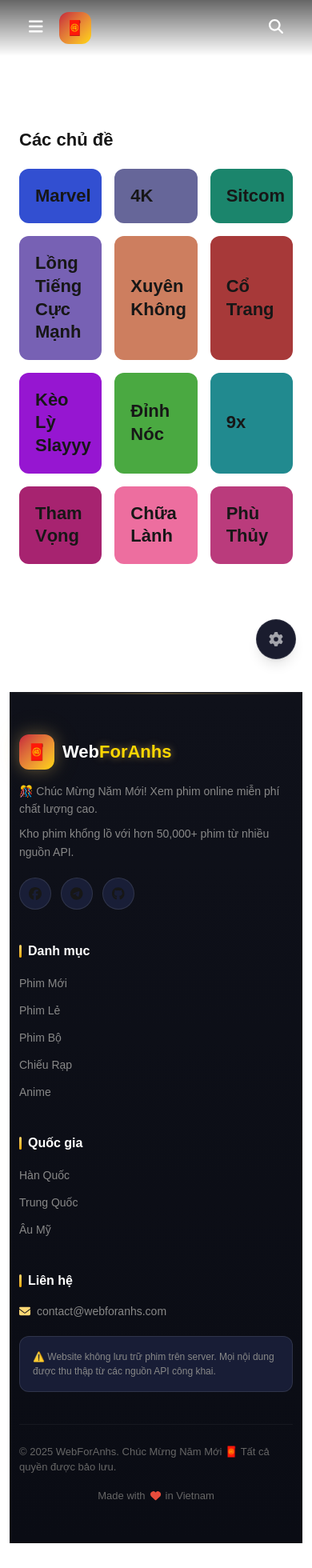
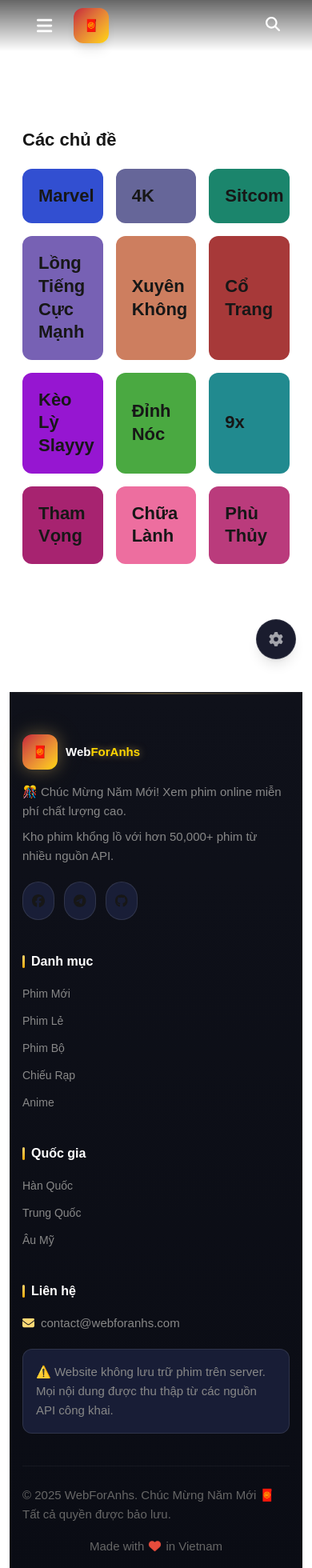
Before and after one commit to FlexDinh/webphimforAnhs, a Next.js app: page /chu-de in a window 390 px wide. Shown: the top 1960 px of the page at 80% size. Before the commit the page ends 1929 px from the top, so only its background shows below. Built offline with nearby package versions, Linux system fonts and the light colour scheme.

Commit message:
Fix: iPhone touch issues in SearchSuggestions

```diff
--- a/src/app/globals.css
+++ b/src/app/globals.css
@@ -390,12 +390,126 @@ html {
   user-select: none;
 }
 
-/* Safe area for notched phones */
+/* Safe area for notched phones (iPhone X+) */
 @supports (padding: max(0px)) {
   body {
     padding-left: max(12px, env(safe-area-inset-left));
     padding-right: max(12px, env(safe-area-inset-right));
     padding-bottom: env(safe-area-inset-bottom);
+  }
+
+  /* Fixed header safe area */
+  .header-safe {
+    padding-top: max(12px, env(safe-area-inset-top));
+  }
+}
+
+/* ======================= */
+/* IPHONE SPECIFIC STYLES  */
+/* ======================= */
+
+/* Minimum 44px touch targets for iPhone - only for interactive elements */
+@media (max-width: 768px) {
+
+  /* Interactive buttons and nav links */
+  button:not(.inline-btn),
+  [role="button"],
+  nav a,
+  .btn-primary,
+  .btn-secondary {
+    min-height: 44px;
+  }
+
+  /* Larger, more readable text */
+  body {
+    font-size: 16px;
+    -webkit-text-size-adjust: 100%;
+  }
+
+  /* Smoother scrolling */
+  * {
+    -webkit-overflow-scrolling: touch;
+  }
+
+  /* Better input styling - prevent iOS zoom */
+  input,
+  textarea,
+  select {
+    font-size: 16px !important;
+    border-radius: 12px;
+  }
+
+  /* Larger clickable areas for movie cards */
+  .movie-card {
+    touch-action: manipulation;
+  }
+
+  /* Smooth transitions for touch feedback */
+  .touch-feedback {
+    transition: transform 0.15s ease, opacity 0.15s ease;
+  }
+
+  .touch-feedback:active {
+    transform: scale(0.97);
+    opacity: 0.9;
+  }
+}
+
+/* iPhone Pro/Max specific */
+@media (max-width: 430px) {
+
+  /* Even larger touch targets for smaller screens */
+  button,
+  a,
+  [role="button"] {
+    min-height: 48px;
+  }
+
+  /* Better padding for iPhone */
+  .container {
+    padding-left: 16px !important;
+    padding-right: 16px !important;
+  }
+
+  /* Larger font for readability */
+  p,
+  span {
+    font-size: 15px;
+    line-height: 1.6;
+  }
+}
+
+/* iPhone SE / Mini specific */
+@media (max-width: 375px) {
+
+  /* Compact but still touch-friendly */
+  .container {
+    padding-left: 12px !important;
+    padding-right: 12px !important;
+  }
+}
+
+/* Prevent iOS scrolling issues */
+html {
+  scroll-behavior: smooth;
+  -webkit-overflow-scrolling: touch;
+}
+
+/* iOS-style momentum scrolling */
+.scroll-container {
+  overflow-y: auto;
+  -webkit-overflow-scrolling: touch;
+  overscroll-behavior: contain;
+}
+
+/* Hide scrollbar on iOS for cleaner look */
+@media (max-width: 768px) {
+  ::-webkit-scrollbar {
+    display: none;
+  }
+
+  * {
+    scrollbar-width: none;
   }
 }
 
--- a/src/component/Header.tsx
+++ b/src/component/Header.tsx
@@ -46,30 +46,30 @@ export default function Header() {
         } text-white`}
     >
       <div className="container max-w-[1400px] mx-auto">
-        <div className="flex items-center justify-between py-3 gap-[20px] h-[70px]">
+        <div className="flex items-center justify-between py-3 gap-[16px] h-[64px] sm:h-[70px]">
 
           {/* Logo + Mobile Menu */}
           <div className="flex items-center gap-[12px]">
             {/* Mobile menu toggle */}
             <button
               onClick={() => setOpenBarMenu(!openBarMenu)}
-              className="min-[1024px]:hidden p-2 hover:bg-white/10 rounded-lg transition-colors"
+              className="min-[1024px]:hidden p-3 min-w-[48px] min-h-[48px] flex items-center justify-center hover:bg-white/10 rounded-xl transition-colors active:scale-95"
             >
               <FontAwesomeIcon
                 icon={openBarMenu ? faXmark : faBars}
-                className="text-[20px]"
+                className="text-[22px]"
               />
             </button>
 
             {/* Logo */}
             <a
               onClick={() => router.push("/phimhay")}
-              className="cursor-pointer flex items-center gap-[8px]"
+              className="cursor-pointer flex items-center gap-[8px] active:scale-95 transition-transform"
             >
-              <div className="w-[40px] h-[40px] rounded-xl bg-gradient-to-br from-[#C41E3A] to-[#FFD700] flex items-center justify-center">
-                <span className="text-white text-[18px]">🧧</span>
+              <div className="w-[44px] h-[44px] sm:w-[40px] sm:h-[40px] rounded-xl bg-gradient-to-br from-[#C41E3A] to-[#FFD700] flex items-center justify-center shadow-lg">
+                <span className="text-white text-[20px] sm:text-[18px]">🧧</span>
               </div>
-              <span className="text-[20px] font-bold hidden sm:block">
+              <span className="text-[18px] sm:text-[20px] font-bold hidden sm:block">
                 Web<span className="text-[#FFD700]">ForAnhs</span>
               </span>
             </a>
@@ -148,7 +148,7 @@ export default function Header() {
                   setShowSuggestions(true);
                 }}
                 placeholder="Tìm phim, diễn viên..."
-                className="w-full pl-[40px] pr-[16px] py-[12px] text-[14px] placeholder-[#666] text-white rounded-full bg-white/10 border border-white/10 focus:outline-none"
+                className="w-full pl-[44px] pr-[16px] py-[14px] text-[16px] placeholder-[#666] text-white rounded-full bg-white/10 border border-white/10 focus:outline-none"
                 autoFocus
               />
               <SearchSuggestions
@@ -162,8 +162,8 @@ export default function Header() {
 
         {/* Mobile Menu */}
         {openBarMenu && (
-          <nav className="min-[1024px]:hidden pb-4 border-t border-white/10 pt-4">
-            <div className="flex flex-col gap-[4px]">
+          <nav className="min-[1024px]:hidden pb-5 border-t border-white/10 pt-4">
+            <div className="flex flex-col gap-[8px]">
               {navItems.map((item) => (
                 <a
                   key={item.path}
@@ -171,12 +171,12 @@ export default function Header() {
                     router.push(item.path);
                     setOpenBarMenu(false);
                   }}
-                  className={`px-[16px] py-[12px] rounded-xl text-[15px] cursor-pointer transition-all flex items-center gap-[10px] ${isActive(item.path)
-                    ? "bg-[#FFD875] text-black font-semibold"
-                    : "hover:bg-white/10"
+                  className={`px-[20px] py-[16px] rounded-2xl text-[17px] cursor-pointer transition-all flex items-center gap-[12px] active:scale-[0.98] ${isActive(item.path)
+                    ? "bg-gradient-to-r from-[#FFD700] to-[#f0a500] text-black font-bold shadow-lg"
+                    : "hover:bg-white/10 bg-white/5"
                     }`}
                 >
-                  {item.icon && <FontAwesomeIcon icon={item.icon} className="text-[14px]" />}
+                  {item.icon && <FontAwesomeIcon icon={item.icon} className="text-[18px]" />}
                   {item.label}
                 </a>
               ))}
--- a/src/component/MovieGrid.tsx
+++ b/src/component/MovieGrid.tsx
@@ -55,14 +55,14 @@ export default function MovieGrid({ fetchFunction, title, showFilters = false }:
     return (
         <div>
             {/* Movie Grid */}
-            <div className="grid grid-cols-2 sm:grid-cols-3 md:grid-cols-4 lg:grid-cols-5 xl:grid-cols-6 gap-[16px]">
+            <div className="grid grid-cols-2 sm:grid-cols-3 md:grid-cols-4 lg:grid-cols-5 xl:grid-cols-6 gap-[12px] sm:gap-[16px]">
                 {movies.map((movie) => (
                     <div
                         key={movie._id}
                         onClick={() => handleMovieClick(movie)}
-                        className="cursor-pointer group movie-card-hover"
+                        className="cursor-pointer group movie-card-hover touch-feedback active:scale-[0.98] transition-transform"
                     >
-                        <div className="relative aspect-[2/3] rounded-[12px] overflow-hidden bg-[#2a2d3e]">
+                        <div className="relative aspect-[2/3] rounded-[12px] sm:rounded-[12px] overflow-hidden bg-[#2a2d3e] shadow-lg">
                             <Image
                                 src={getImageUrl(movie.poster_url || movie.thumb_url)}
                                 alt={movie.name}
```
Also changed, not shown: src/component/SearchSuggestions.tsx (+32 -18 lines).
